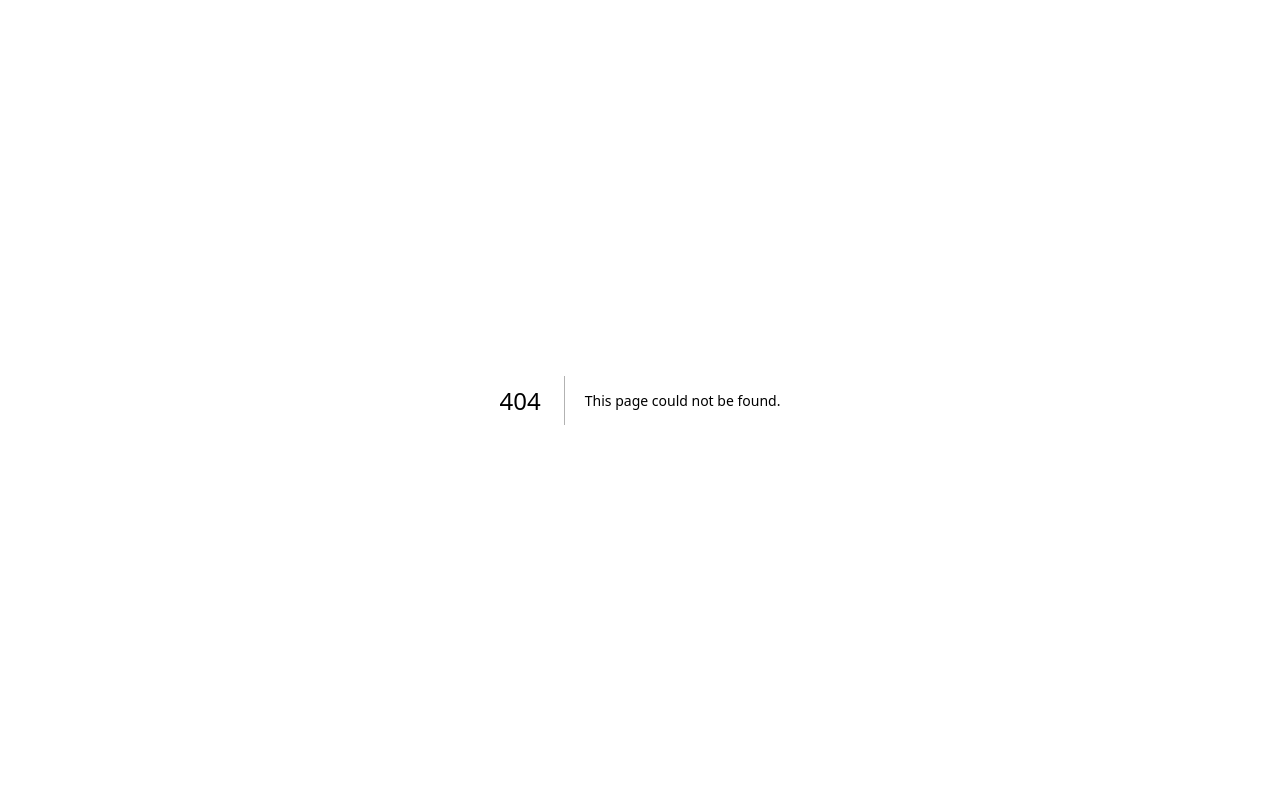
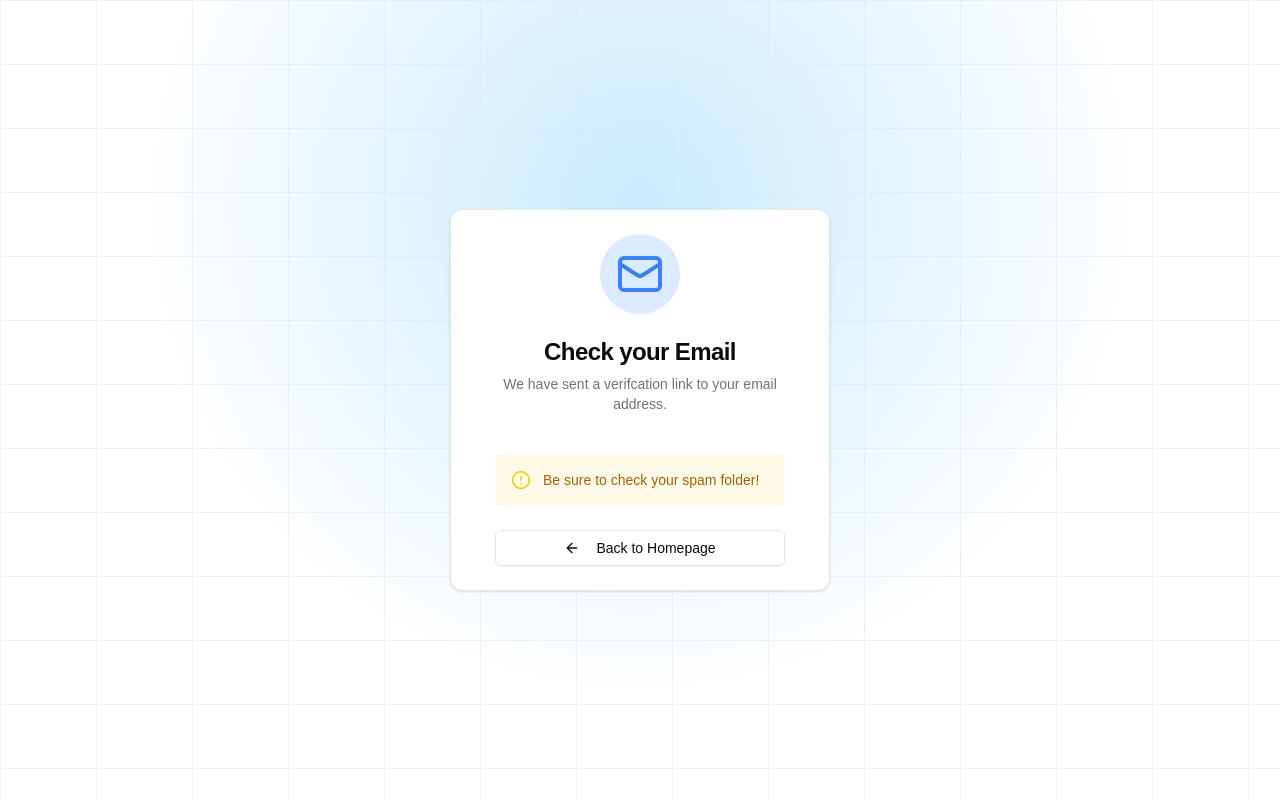
Before and after one commit to yashdev9274/laminarflow, a Next.js app: page /verify in a window 1280 px wide. Before the commit this address had no page. Built offline with nearby package versions, Linux system fonts and the light colour scheme.

Commit message:
Add customized  email verification page.

```diff
--- a/app/globals.css
+++ b/app/globals.css
@@ -33,6 +33,14 @@ body {
     --chart-4: 43 74% 66%;
     --chart-5: 27 87% 67%;
     --radius: 0.5rem;
+    --sidebar-background: 0 0% 98%;
+    --sidebar-foreground: 240 5.3% 26.1%;
+    --sidebar-primary: 240 5.9% 10%;
+    --sidebar-primary-foreground: 0 0% 98%;
+    --sidebar-accent: 240 4.8% 95.9%;
+    --sidebar-accent-foreground: 240 5.9% 10%;
+    --sidebar-border: 220 13% 91%;
+    --sidebar-ring: 217.2 91.2% 59.8%;
   }
   .dark {
     --background: 0 0% 3.9%;
@@ -59,6 +67,14 @@ body {
     --chart-3: 30 80% 55%;
     --chart-4: 280 65% 60%;
     --chart-5: 340 75% 55%;
+    --sidebar-background: 240 5.9% 10%;
+    --sidebar-foreground: 240 4.8% 95.9%;
+    --sidebar-primary: 224.3 76.3% 48%;
+    --sidebar-primary-foreground: 0 0% 100%;
+    --sidebar-accent: 240 3.7% 15.9%;
+    --sidebar-accent-foreground: 240 4.8% 95.9%;
+    --sidebar-border: 240 3.7% 15.9%;
+    --sidebar-ring: 217.2 91.2% 59.8%;
   }
 }
 
--- a/app/utils/auth.ts
+++ b/app/utils/auth.ts
@@ -19,4 +19,7 @@ export const { handlers, signIn, signOut, auth } = NextAuth({
         from: process.env.EMAIL_FROM,
       }),
   ],
+  pages:{
+    verifyRequest:"/verify",
+  }
 })
--- /dev/null
+++ b/app/verify/page.tsx
@@ -0,0 +1,55 @@
+import { buttonVariants } from "@/components/ui/button";
+import {
+  Card,
+  CardContent,
+  CardDescription,
+  CardFooter,
+  CardHeader,
+  CardTitle,
+} from "@/components/ui/card";
+import { AlertCircle, ArrowLeft, Mail } from "lucide-react";
+import Link from "next/link";
+
+export default function Verify() {
+  return (
+    <div className="min-h-screen w-full flex items-center justify-center">
+      <div className="absolute inset-0 -z-10 h-full w-full bg-white bg-[linear-gradient(to_right,#f0f0f0_1px,transparent_1px),linear-gradient(to_bottom,#f0f0f0_1px,transparent_1px)] bg-[size:6rem_4rem]">
+        <div className="absolute bottom-0 left-0 right-0 top-0 bg-[radial-gradient(circle_500px_at_50%_200px,#C9EBFF,transparent)]"></div>
+      </div>
+      <Card className="w-[380px] px-5">
+        <CardHeader className="text-center">
+          <div className="mb-4 mx-auto flex size-20 items-center justify-center rounded-full bg-blue-100">
+            <Mail className="size-12 text-blue-500" />
+          </div>
+
+          <CardTitle className="text-2xl font-bold">Check your Email</CardTitle>
+          <CardDescription>
+            We have sent a verifcation link to your email address.
+          </CardDescription>
+        </CardHeader>
+        <CardContent>
+          <div className="mt-4 rounded-md bg-yellow-50 border-yellow-300 p-4">
+            <div className="flex items-center">
+              <AlertCircle className="size-5 text-yellow-400" />
+
+              <p className="text-sm font-medium text-yellow-700 ml-3">
+                Be sure to check your spam folder!
+              </p>
+            </div>
+          </div>
+        </CardContent>
+        <CardFooter>
+          <Link
+            href="/"
+            className={buttonVariants({
+              className: "w-full",
+              variant: "outline",
+            })}
+          >
+            <ArrowLeft className="size-4 mr-2" /> Back to Homepage
+          </Link>
+        </CardFooter>
+      </Card>
+    </div>
+  );
+}
--- a/tailwind.config.ts
+++ b/tailwind.config.ts
@@ -49,6 +49,16 @@ export default {
   				'3': 'hsl(var(--chart-3))',
   				'4': 'hsl(var(--chart-4))',
   				'5': 'hsl(var(--chart-5))'
+  			},
+  			sidebar: {
+  				DEFAULT: 'hsl(var(--sidebar-background))',
+  				foreground: 'hsl(var(--sidebar-foreground))',
+  				primary: 'hsl(var(--sidebar-primary))',
+  				'primary-foreground': 'hsl(var(--sidebar-primary-foreground))',
+  				accent: 'hsl(var(--sidebar-accent))',
+  				'accent-foreground': 'hsl(var(--sidebar-accent-foreground))',
+  				border: 'hsl(var(--sidebar-border))',
+  				ring: 'hsl(var(--sidebar-ring))'
   			}
   		},
   		borderRadius: {
```
